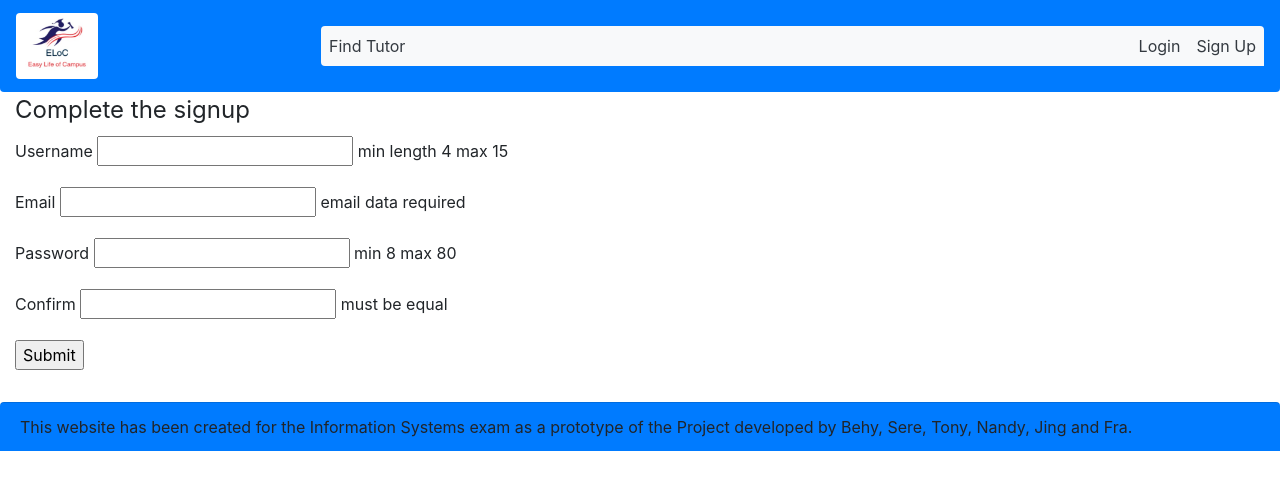
After one commit to thegoodfellow/ELoC, a Flask app: template templates/completeSignup.html in a window 1280 px wide. The commit adds this page. Shown: the top 490 px of the page. Run offline with Flask 2, Linux system fonts and the light colour scheme; the template is opened without the code that fills it: values that come from a table or form of the project are taken from there, others are empty; some libraries are stand-ins or nearby versions.

Commit message:
completeSignup page added

```diff
--- a/app.py
+++ b/app.py
@@ -56,6 +56,8 @@ class User(UserMixin, db.Model):
     def __repr__(self):
         return "<User %r>" % self.name
 
+class Tutor(User):
+    degree = db.Column(db.String)
 
 
 ###############################################################
@@ -111,16 +113,13 @@ from forms import SignUpForm
 def signup():
     form = SignUpForm()
     if form.validate_on_submit():
-        tmp_id = User.query.count() + 1
-        hashed_password = bcrypt.generate_password_hash(form.password.data).encode('utf-8')
-        tmp_user = User(id=tmp_id, username=form.username.data,
-                        email=form.email.data, password=hashed_password, surname=form.surname.data,
-                        gender=form.gender.data, name=form.name.data)
-        db.session.add(tmp_user)
-        db.session.commit()
-        return redirect(url_for('home'))
+        return redirect(url_for('completeSignup'))
 
     return render_template('signup.html', form=form)
+
+@app.route('/completeSignup', methods=['POST', 'GET'])
+def completeSignup():
+    return render_template('completeSingup.html')
 
 @app.route('/logout')
 def logout():
--- a/forms.py
+++ b/forms.py
@@ -4,10 +4,14 @@ from wtforms.validators import DataRequired, Email, Length, EqualTo
 
 
 class SignUpForm(FlaskForm):
-    username = StringField('Username', validators=[DataRequired(), Length(min=4, max=15)])
+    type = SelectField(choices=[('student', 'STUDENT'), ('tutor', 'TUTOR')])
     name = StringField('name', validators=[DataRequired()])
     surname = StringField('surname', validators=[DataRequired()])
     gender = SelectField(choices=[('unkwon', ''), ('male', 'MALE'), ('female', 'FEMALE'), ('other', 'OTHER')])
+    submit = SubmitField('Next')
+
+class completeSignUp(FlaskForm):
+    username = StringField('Username', validators=[DataRequired(), Length(min=4, max=15)])
     email = StringField('Email', validators=[DataRequired(), Email()])
     password = PasswordField('Password', validators=[DataRequired(), Length(min=8, max=80)])
     password_con = PasswordField('Confirm', validators=[DataRequired(), EqualTo('password')])
--- /dev/null
+++ b/templates/completeSignup.html
@@ -0,0 +1,33 @@
+{% extends "layout.html" %}
+
+{% block content %}
+    <form method="post" action="/signup">
+      {{ form.hidden_tag() }}
+      <fieldset class="form-group">
+          <legend>Complete the signup</legend>
+          <div class="form-group">
+              {{ form.username.label }}
+              {{ form.username }}
+              min length 4 max 15
+          </div>
+          <div class="form-group">
+              {{ form.email.label }}
+              {{ form.email }}
+              email data required
+          </div>
+          <div class="form-group">
+              {{ form.password.label }}
+              {{ form.password }}
+              min 8 max 80
+          </div>
+          <div class="form-group">
+              {{ form.password_con.label }}
+              {{ form.password_con }}
+              must be equal
+          </div>
+          <div class="form-group">
+              {{ form.submit }}
+          </div>
+      </fieldset>
+    </form>
+{% endblock content %}
```
Also changed, not shown: templates/index.html (+7 -1 lines), templates/signup.html (+6 -19 lines).
